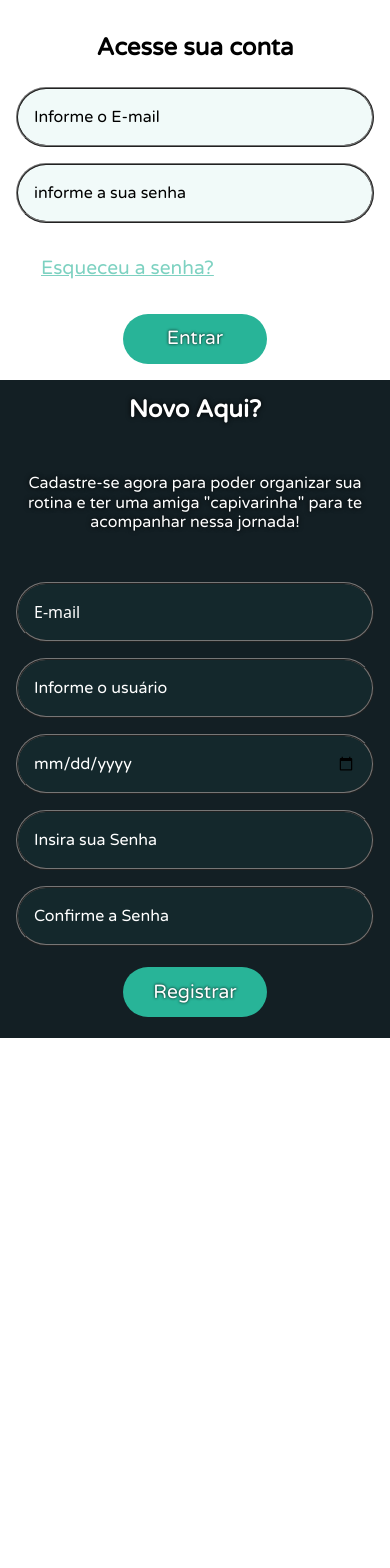
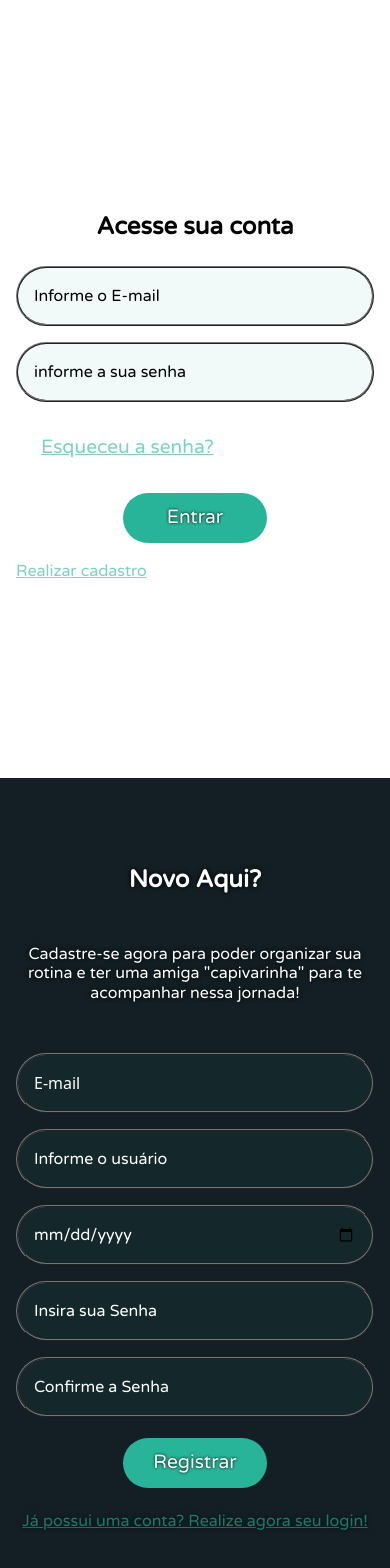
Before and after one commit to Rafael-conquista/Goal_notes, a React (Create React App) app in the folder front/goals-notes/: page / in a window 390 px wide. Shown: the part 132-1700 px from the top of the page. Before the commit the page ends 1170 px from the top, so only its background shows below. Built offline with nearby package versions, Linux system fonts and the light colour scheme.

Commit message:
adiciona scroll automático para login e registro

```diff
--- a/front/goals-notes/src/components/Style/loginStyle.css
+++ b/front/goals-notes/src/components/Style/loginStyle.css
@@ -1,3 +1,5 @@
+/* Estilos existentes */
+
 h1 {
   font-size: max(3vw, 1.5rem);
   text-align: center;
@@ -23,12 +25,7 @@ input {
 }
 
 ::-ms-input-placeholder {
-  /* Edge 12 -18 */
   color: #000;
-}
-
-.no-scroll {
-  overflow: hidden !important;
 }
 
 .sectionLoginForm {
@@ -130,6 +127,7 @@ input {
   justify-content: center;
   align-items: center;
   padding: 1rem;
+  height: 90vh;
 }
 
 .cardRegister {
@@ -142,6 +140,7 @@ input {
   background: #131f24;
   justify-content: center;
   padding: 1rem;
+  height: 100vh;
 }
 
 .textos {
@@ -243,6 +242,22 @@ input {
   }
 }
 
+@media screen and (max-width: 720px) {
+  .eyes {
+    display: none;
+  }
+  .redirect {
+    display: block;
+  }
+}
+
+
+@media screen and (min-width: 721px) {
+  .redirect {
+    display: none;
+  }
+}
+
 .esqueciSenha {
   position: relative;
   transition: 0.3s;
@@ -271,6 +286,7 @@ input {
   color: white;
   width: 30%;
 }
+
 @media screen and (max-width: 720px) {
   .formRegistroUsuario input {
     color: white;
@@ -283,7 +299,6 @@ input {
 }
 
 .formRegistroUsuario ::-ms-input-placeholder {
-  /* Edge 12 -18 */
   color: #fff;
 }
 
@@ -327,22 +342,6 @@ input {
   border-radius: 50%;
   transform: translate(-50%, -50%);
   opacity: 0.7;
-}
-
-@media screen and (max-width: 720px) {
-  .eyes {
-    display: none;
-  }
-}
-
-.registroLogin .textos,
-.registroSenha .textos {
-  color: #000;
-}
-
-.registroLogin .textos::placeholder,
-.registroSenha .textos::placeholder {
-  color: #000;
 }
 
 .fecha,
--- a/front/goals-notes/src/components/login.js
+++ b/front/goals-notes/src/components/login.js
@@ -1,4 +1,4 @@
-import React, { useEffect, useState } from "react";
+import React, { useState } from "react";
 import { token_storage } from "../utils/token_verify";
 import { token_verify } from "../services/api_requests.js";
 import { remove_token } from "../utils/token_verify.js";
@@ -52,6 +52,7 @@ function LoginComponent() {
   const primeiraVezAtualizar = (event) => {
     setPrimeiraVez(true);
   };
+
   async function active_user() {
     const user_json = {
       excluir: false,
@@ -105,6 +106,10 @@ function LoginComponent() {
     setShowModal(false);
   };
 
+  const scrollToBottom = () => {
+    window.scrollTo({ top: document.body.scrollHeight, behavior: "smooth" });
+  };
+
   return (
     <>
       {loading && <Loading />}
@@ -134,6 +139,14 @@ function LoginComponent() {
           <button className="textos botaoLogar" type="submit" value="entar">
             Entrar
           </button>
+
+          <p
+            className="textos esqueciSenha redirect"
+            onClick={scrollToBottom}
+          >
+            Realizar cadastro
+          </p>
+
         </form>
       )}
       {!primeiraVez && (
@@ -158,6 +171,13 @@ function LoginComponent() {
           />
 
           <button className="textos esqueciSenha">Esqueceu a senha?</button>
+
+          <p
+            className="textos esqueciSenha redirect"
+            onClick={scrollToBottom}
+          >
+            Realizar cadastro
+          </p>
 
           <button className="textos botaoLogar" type="submit" value="entar">
             Entrar
--- a/front/goals-notes/src/components/register.js
+++ b/front/goals-notes/src/components/register.js
@@ -1,4 +1,4 @@
-import React, { useState, useEffect } from "react";
+import React, { useState } from "react";
 import { token_storage } from "../utils/token_verify";
 import { register } from "../services/api_requests";
 import Loading from "./loading.js";
@@ -14,21 +14,14 @@ function RegisterComponent() {
   const [primeiraVez, setPrimeiraVez] = useState(true);
   const [sucesso, setSucesso] = useState(false);
 
-  const emailChange = (e) => {
-    setEmail(e.target.value);
-    console.log(e.target.value);
-  };
-  const surnameChange = (e) => {
-    setSurname(e.target.value);
-  };
-  const passwordChange = (e) => {
-    setPassword(e.target.value);
-  };
-  const confirmChange = (e) => {
-    setConfirm(e.target.value);
-  };
-  const ageChange = (e) => {
-    setAge(e.target.value);
+  const emailChange = (e) => setEmail(e.target.value);
+  const surnameChange = (e) => setSurname(e.target.value);
+  const passwordChange = (e) => setPassword(e.target.value);
+  const confirmChange = (e) => setConfirm(e.target.value);
+  const ageChange = (e) => setAge(e.target.value);
+
+  const scrollToTop = () => {
+    window.scrollTo({ top: 0, behavior: "smooth" });
   };
 
   async function register_user(event) {
@@ -50,12 +43,11 @@ function RegisterComponent() {
     const response = await register(user_json);
     console.log(response);
     if (response.message === "the user has been created") {
-      setMessage("usuário criado com sucesso");
+      setMessage("Usuário criado com sucesso");
       setSucesso(true);
       setPrimeiraVez(false);
       setloading(false);
       token_storage(response.token);
-
       sessionStorage.setItem("first_acess", true);
       window.location.href = "/capCreate";
     } else {
@@ -64,31 +56,6 @@ function RegisterComponent() {
       setloading(false);
     }
   }
-
-  const capivaraOlhos = (focus) => {
-    const olhos = document.getElementById("cap");
-    if (focus) {
-      olhos.classList.add("fecha");
-    } else {
-      olhos.classList.remove("fecha");
-    }
-  };
-  document.addEventListener("mousemove", function (e) {
-    const eyes = document.querySelectorAll(".eye");
-    eyes.forEach((eye) => {
-      const bounds = eye.getBoundingClientRect();
-      const x = bounds.left + bounds.width / 2;
-      const y = bounds.top + bounds.height / 2;
-      const radianAngle = Math.atan2(e.clientY - y, e.clientX - x);
-      const angle = radianAngle * (180 / Math.PI);
-      const distance = Math.min(Math.hypot(e.clientX - x, e.clientY - y), 12);
-      eye.style.transform = `translate(-50%, -50%) rotate(${angle}deg) translate(${distance}px)`;
-    });
-  });
-
-  const primeiraVezAtualizar = (event) => {
-    setPrimeiraVez(true);
-  };
 
   return (
     <>
@@ -108,7 +75,6 @@ function RegisterComponent() {
           id="email"
           placeholder="E-mail"
         />
-
         <input
           className="textos"
           type="text"
@@ -117,7 +83,6 @@ function RegisterComponent() {
           id="surname"
           placeholder="Informe o usuário"
         />
-
         <input
           className="textos"
           type="date"
@@ -126,7 +91,6 @@ function RegisterComponent() {
           id="age"
           placeholder="Data de nascimento"
         />
-
         <input
           className="textos"
           type="password"
@@ -143,53 +107,21 @@ function RegisterComponent() {
           onChange={confirmChange}
           placeholder="Confirme a Senha"
         />
-
-        {/* <input
-          className="textos"
-          type="password"
-          required="required"
-          onChange={passwordChange}
-          onFocus={() => capivaraOlhos(true)}
-          onBlur={() => capivaraOlhos(false)}
-          id="password"
-          placeholder="Insira sua Senha"
-        />
-        <input
-          className="textos"
-          type="password"
-          id="confirm_password"
-          required="required"
-          onChange={confirmChange}
-          onFocus={() => capivaraOlhos(true)}
-          onBlur={() => capivaraOlhos(false)}
-          placeholder="confirme a Senha"
-        /> */}
-
-        <button className="textos botaoRegistrar" type="submit" value="entar">
+        <button className="textos botaoRegistrar" type="submit">
           Registrar
         </button>
-        {/* <div className="coletaneaBotoesLogar">
-          <button className="textos botaoRegistrar" type="submit" value="entar">
-            Registrar-se
-          </button>
-          <a
-            className="textos botaoRegistrar botaoUsuarUsuario"
-            onClick={() => primeiraVezAtualizar(true)}
-            href="#login"
-          >
-            Logar Usuário
-          </a>
-        </div> */}
-        {!primeiraVez &&
-          !sucesso &&
-          (message ? <div className="alertaRegistro">{message}</div> : "")}
-        {!primeiraVez &&
-          sucesso &&
-          (message ? (
-            <div className="alertaRegistroSucesso">{message}</div>
-          ) : (
-            ""
-          ))}
+        <p
+          className="textos esqueciSenha redirect"
+          onClick={scrollToTop}
+        >
+          Já possui uma conta? Realize agora seu login!
+        </p>
+        {!primeiraVez && !sucesso && (
+          <div className="alertaRegistro">{message}</div>
+        )}
+        {!primeiraVez && sucesso && (
+          <div className="alertaRegistroSucesso">{message}</div>
+        )}
       </form>
     </>
   );
```
